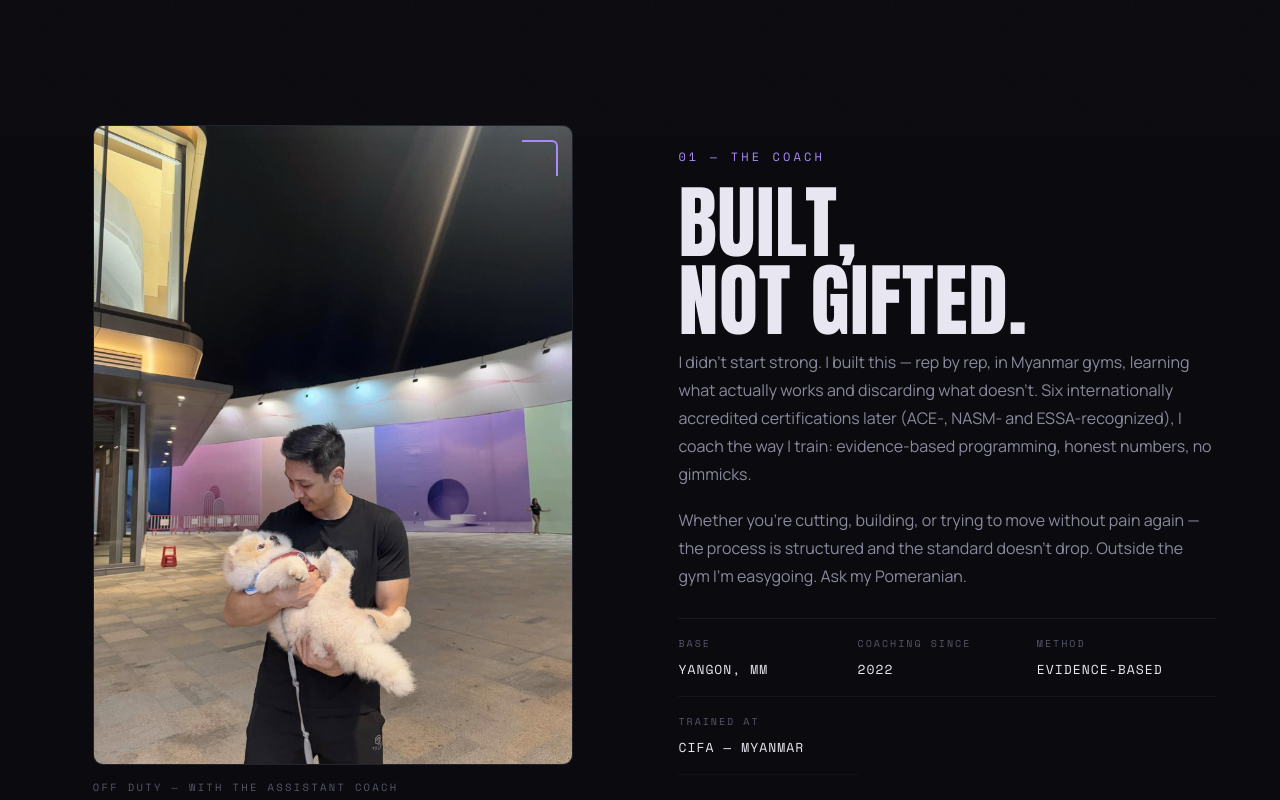
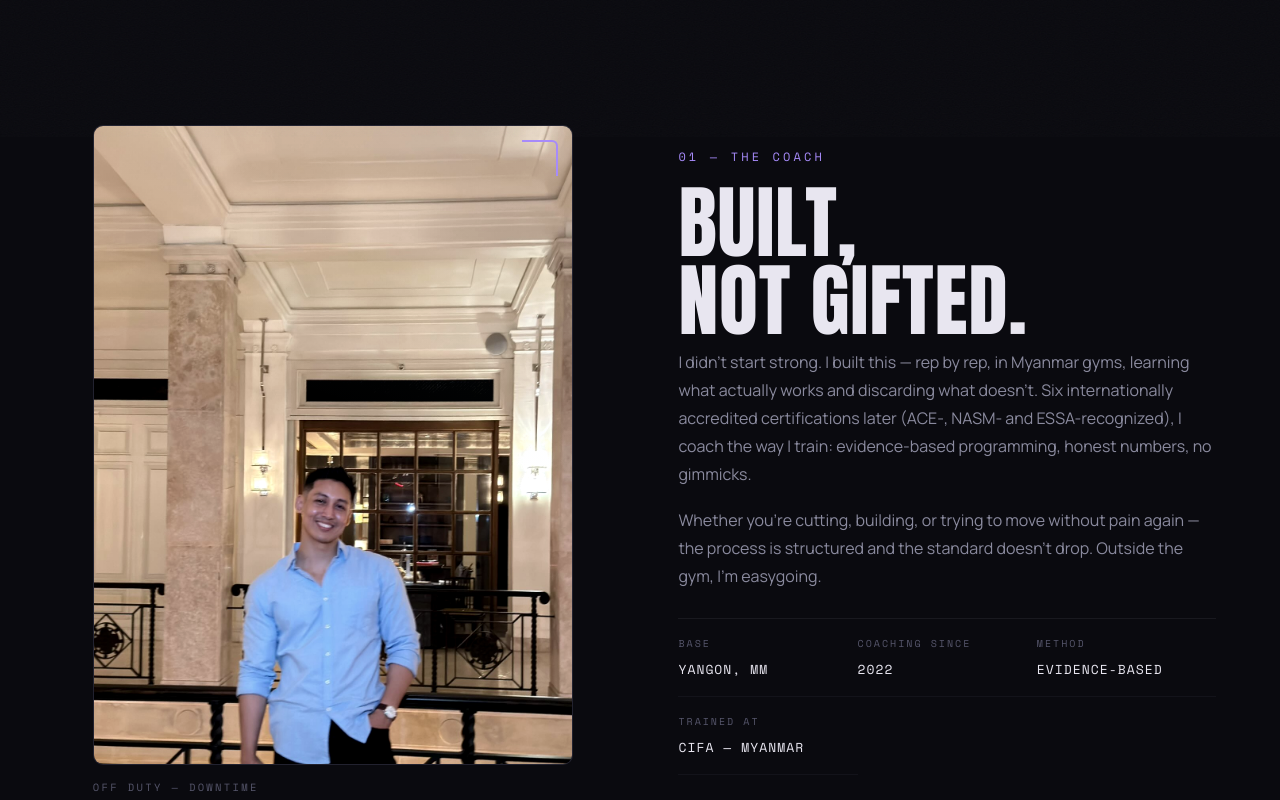
Before and after one commit to kbtc-thandarmyint/kbtc-thandarmyint.github.io, a React (Vite) app: page / in a window 1280 px wide. Shown: the part 1180-1980 px from the top of the page. Built offline with nearby package versions, Linux system fonts and the light colour scheme.

Commit message:
feat: change about portrait and add next/prev to certificates

```diff
--- a/src/components/About.jsx
+++ b/src/components/About.jsx
@@ -7,14 +7,15 @@ export default function About() {
         <Reveal as="figure" className="about__media">
           <div className="frame">
             <img
-              src="./assets/about-portrait.jpg"
-              alt="Casual night portrait of Hein Zaw holding his white Pomeranian"
+              src="./assets/smart-casual-lobby.jpg"
+              alt="Portrait of Hein Zaw in a smart casual setting"
               width="1536"
               height="2048"
               loading="lazy"
+              style={{ objectPosition: 'center 20%' }}
             />
           </div>
-          <figcaption className="cap">Off duty — with the assistant coach</figcaption>
+          <figcaption className="cap">Off duty — downtime</figcaption>
         </Reveal>
         <div className="about__body">
           <Reveal as="p" className="kicker">01 — The Coach</Reveal>
@@ -27,8 +28,7 @@ export default function About() {
           </Reveal>
           <Reveal as="p" className="lead" delay={0.18}>
             Whether you're cutting, building, or trying to move without pain again — the process
-            is structured and the standard doesn't drop. Outside the gym I'm easygoing. Ask my
-            Pomeranian.
+            is structured and the standard doesn't drop. Outside the gym, I'm easygoing.
           </Reveal>
           <Reveal as="dl" className="facts" delay={0.24}>
             <div><dt>Base</dt><dd>Yangon, MM</dd></div>
--- a/src/components/Credentials.jsx
+++ b/src/components/Credentials.jsx
@@ -4,10 +4,16 @@ import Reveal from './Reveal.jsx'
 import Lightbox from './Lightbox.jsx'
 
 export default function Credentials() {
-  const [lightbox, setLightbox] = useState(null)
+  const [lightboxIndex, setLightboxIndex] = useState(null)
+
+  const isOpen = lightboxIndex !== null
+  const currentItem = isOpen ? CERTS[lightboxIndex] : null
 
   const caption = (c) =>
     `${c.name} — ${c.issuer} · ${c.date}${c.id ? ` · ${c.id}` : ''}`
+
+  const handleNext = () => setLightboxIndex((i) => (i < CERTS.length - 1 ? i + 1 : 0))
+  const handlePrev = () => setLightboxIndex((i) => (i > 0 ? i - 1 : CERTS.length - 1))
 
   return (
     <section className="creds section" id="credentials">
@@ -27,7 +33,7 @@ export default function Credentials() {
               className="cred"
               key={c.no}
               delay={(i % 3) * 0.07}
-              onClick={() => setLightbox(c)}
+              onClick={() => setLightboxIndex(i)}
             >
               <div className="cred__img">
                 <img src={c.img} alt={`${c.name} certificate`} width="620" height="440" loading="lazy" decoding="async" />
@@ -43,7 +49,7 @@ export default function Credentials() {
               <button
                 className="cred__view"
                 aria-label={`View ${c.name} certificate`}
-                onClick={(e) => { e.stopPropagation(); setLightbox(c) }}
+                onClick={(e) => { e.stopPropagation(); setLightboxIndex(i) }}
               >
                 View certificate ↗
               </button>
@@ -53,11 +59,13 @@ export default function Credentials() {
       </div>
 
       <Lightbox
-        open={!!lightbox}
-        src={lightbox?.img}
-        alt={lightbox ? `${lightbox.name} certificate` : ''}
-        caption={lightbox ? caption(lightbox) : ''}
-        onClose={() => setLightbox(null)}
+        open={isOpen}
+        src={currentItem?.img}
+        alt={currentItem ? `${currentItem.name} certificate` : ''}
+        caption={currentItem ? caption(currentItem) : ''}
+        onClose={() => setLightboxIndex(null)}
+        onNext={CERTS.length > 1 ? handleNext : undefined}
+        onPrev={CERTS.length > 1 ? handlePrev : undefined}
       />
     </section>
   )
```
